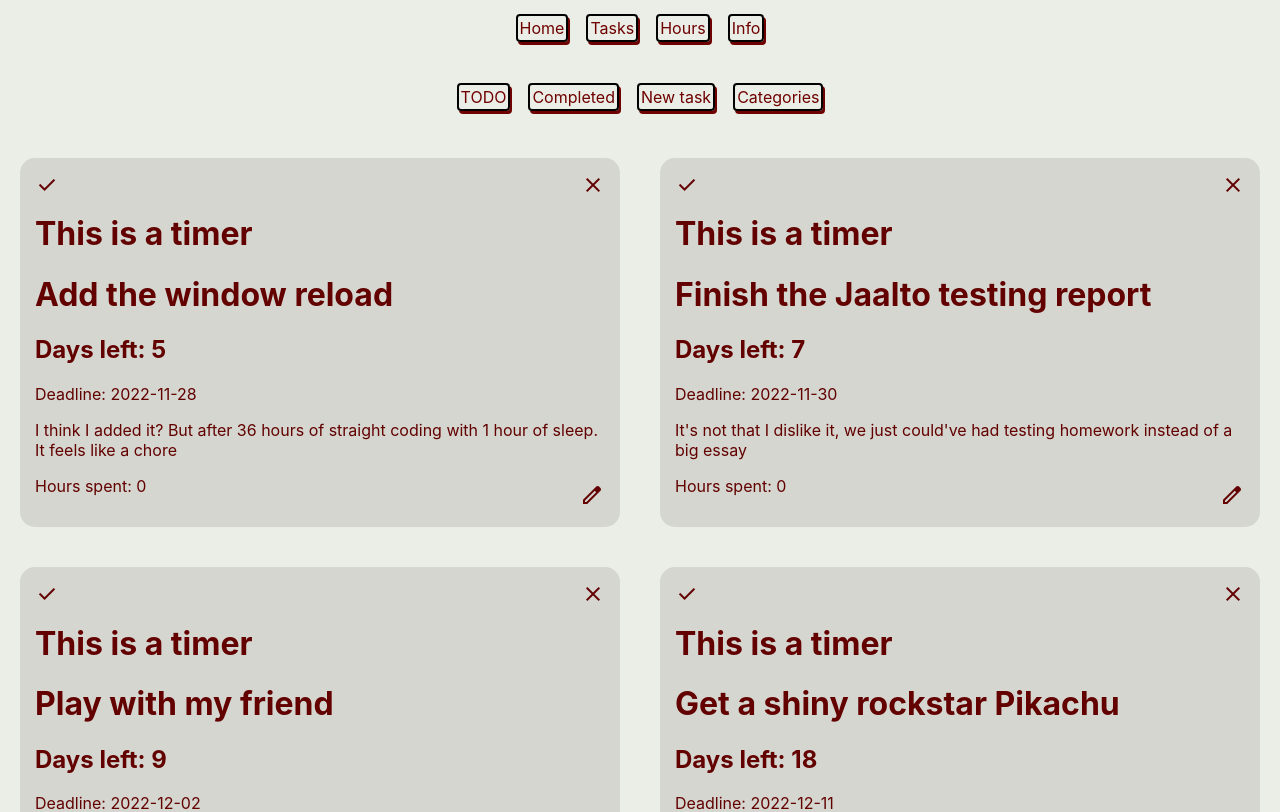
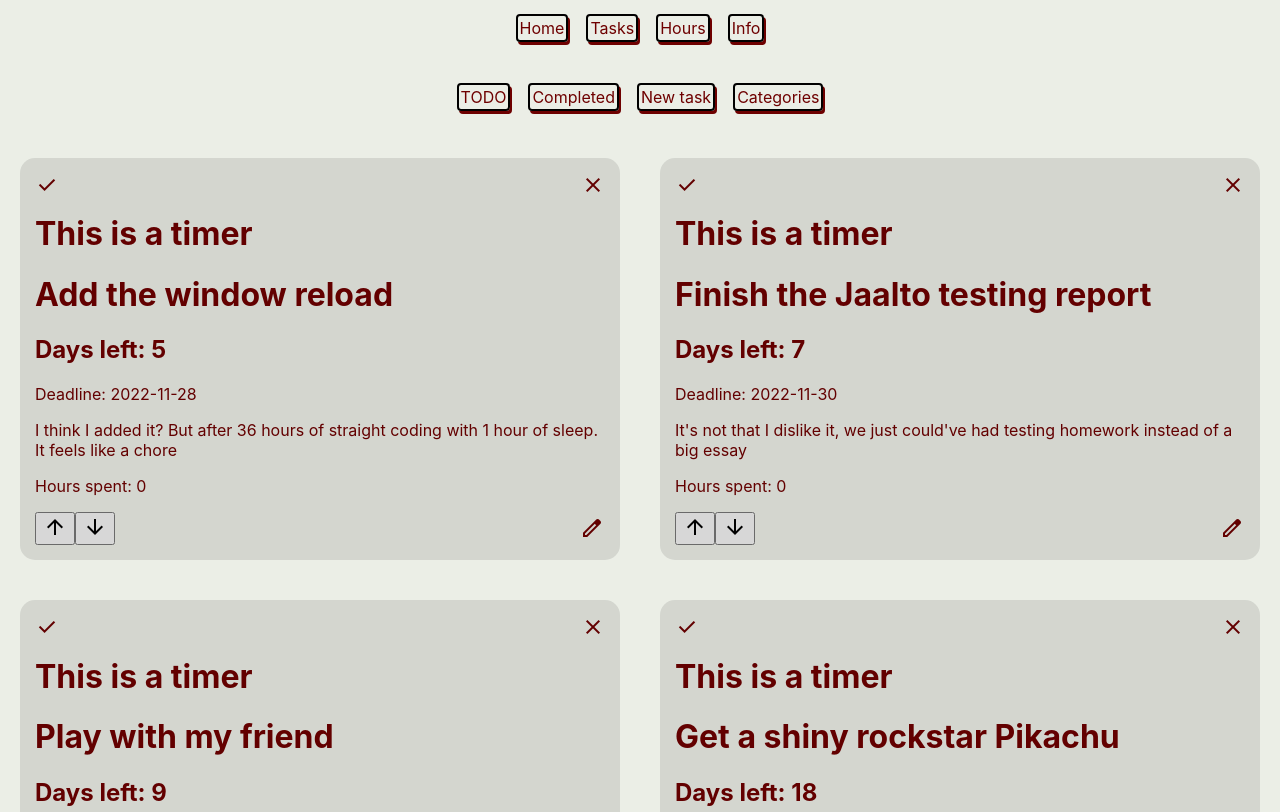
Before and after one commit to Avsword/TaskManager, a React (Create React App) app: page /tasks in a window 1280 px wide. Shown: the top 812 px of the page. Built offline with nearby package versions, Linux system fonts and the light colour scheme; data requests are answered from the project's data file.

Commit message:
Custom sorting complete, stage 6 implemented

```diff
--- a/src/TaskComponent.js
+++ b/src/TaskComponent.js
@@ -1,20 +1,20 @@
-import { Link, Route, Routes } from 'react-router-dom';
-import axios from 'axios';
-import React, { useState } from 'react';
-import Completed from './competedTasks';
-import NewTask from './newTask';
-import './category.css';
-import { flipCompleted, deleteTask } from './taskButtons';
-import EditPopup from './EditPopup';
-import Categories from './Categories';
-import Timer from './TimerComponent';
+import { Link, Route, Routes } from "react-router-dom";
+import axios from "axios";
+import React, { useState } from "react";
+import Completed from "./competedTasks";
+import NewTask from "./newTask";
+import "./category.css";
+import { flipCompleted, deleteTask } from "./taskButtons";
+import EditPopup from "./EditPopup";
+import Categories from "./Categories";
+import Timer from "./TimerComponent";
 
 const api = axios.create({
-  baseURL: 'http://localhost:3010/tasks',
+  baseURL: "http://localhost:3010/tasks",
 });
 
 function Task() {
-  const [currCat, setcurrCat] = useState('all');
+  const [currCat, setcurrCat] = useState("all");
   const handleCategoryChange = (category) => {
     /*  console.log("handler in taskComponent got a category: ", category); */
     setcurrCat(category);
@@ -27,20 +27,20 @@ function Task() {
   return (
     <>
       <nav>
-        <ul className='nav-list'>
-          <div className='nav-item-wrapper'>
-            <li className='nav-item'>
-              <Link to='todo'>TODO</Link>
+        <ul className="nav-list">
+          <div className="nav-item-wrapper">
+            <li className="nav-item">
+              <Link to="todo">TODO</Link>
             </li>
-            <li className='nav-item'>
-              <Link to='completed'>Completed</Link>
+            <li className="nav-item">
+              <Link to="completed">Completed</Link>
             </li>
-            <li className='nav-item'>
-              <Link to='newtask'>New task</Link>
+            <li className="nav-item">
+              <Link to="newtask">New task</Link>
             </li>
-            <li className='nav-item'>
+            <li className="nav-item">
               <button
-                className='catPopup'
+                className="catPopup"
                 onClick={() => {
                   flipPopup();
                 }}
@@ -57,11 +57,11 @@ function Task() {
         </ul>
       </nav>
       <Routes>
-        <Route path='*' element={<Todo currentCat={currCat} />} />
+        <Route path="*" element={<Todo currentCat={currCat} />} />
 
-        <Route path='/completed' element={<Completed currentCat={currCat} />} />
+        <Route path="/completed" element={<Completed currentCat={currCat} />} />
 
-        <Route path='/newtask' element={<NewTask />} />
+        <Route path="/newtask" element={<NewTask />} />
       </Routes>
     </>
   );
@@ -78,11 +78,12 @@ class Todo extends React.Component {
       currentCategory: props.currentCat,
     };
     this.popuphandler = this.popuphandler.bind(this);
+    this.customSorting = this.customSorting.bind(this);
   }
 
   getComponents = () => {
     let newDate = new Date();
-    api.call('/').then((response) => {
+    api.call("/").then((response) => {
       //List full of all the tasks
       let list = response.data;
       /* console.log(list); */
@@ -101,7 +102,7 @@ class Todo extends React.Component {
           ); */
           if (
             element.category === this.state.currentCategory ||
-            this.state.currentCategory === 'all'
+            this.state.currentCategory === "all"
           ) {
             todolist.push(element);
           }
@@ -130,6 +131,40 @@ class Todo extends React.Component {
     }
   }
 
+  // if upDownBool is true, make the item go one up in the array.
+  customSorting(upDownBool, mapindex) {
+    console.log(this.state.todos.length);
+    console.log("i", mapindex);
+
+    //Check for edge cases (can't move up if it's already the first item in the array)
+    if (
+      (mapindex === 0 && upDownBool === true) ||
+      (mapindex === this.state.todos.length - 1 && upDownBool === false)
+    ) {
+      console.log("Edge case detected!");
+    } else {
+      console.log("todos: ", this.state.todos);
+      //Initalize the new order here just so it's easier for me to understand what I'm coding.
+      let newOrder = this.state.todos;
+      //Destructuring assignment. Couldn't get a trenary operator to work for this
+      if (upDownBool) {
+        [newOrder[mapindex], newOrder[mapindex - 1]] = [
+          newOrder[mapindex - 1],
+          newOrder[mapindex],
+        ];
+      } else {
+        [newOrder[mapindex], newOrder[mapindex + 1]] = [
+          newOrder[mapindex + 1],
+          newOrder[mapindex],
+        ];
+      }
+
+      this.setState({
+        todos: newOrder,
+      });
+    }
+  }
+
   popuphandler() {
     this.setState({ popup: !this.state.popup });
   }
@@ -141,54 +176,70 @@ class Todo extends React.Component {
     //Tasks to "component" Inline styling to warn the user about past-due tasks
     let todosmap = this.state.todos.map((item, i) => (
       <div
-        key={i + 'wrapper'}
-        className='task'
+        key={i + "wrapper"}
+        className="task"
         style={{
-          border: item.timeleft < 0 ? '2px solid red' : 'none',
+          border: item.timeleft < 0 ? "2px solid red" : "none",
         }}
       >
         <button
-          className='completeTask'
+          className="completeTask"
           onClick={() => {
             flipCompleted(item.id, item.completed);
           }}
         >
-          <span className='material-symbols-outlined'>done</span>
+          <span className="material-symbols-outlined">done</span>
         </button>
         <button
-          className='deleteTask'
+          className="deleteTask"
           onClick={() => {
             deleteTask(item.id);
           }}
         >
-          <span className='material-symbols-outlined'>close</span>
+          <span className="material-symbols-outlined">close</span>
         </button>
         <br></br>
         <Timer></Timer>
-        <h1 key={i + 'h1'} className='taskHeader'>
+        <h1 key={i + "h1"} className="taskHeader">
           {item.title}
         </h1>
-        <h2 key={i + 'daysleft'}>Days left: {item.timeleft}</h2>
-        <p key={i + 'deadline'}>Deadline: {item.deadline}</p>
-        <p key={i + 'p'}>{item.description}</p>
-        <p key={i + 'hours'}>Hours spent: {item.hoursSpent}</p>
+        <h2 key={i + "daysleft"}>Days left: {item.timeleft}</h2>
+        <p key={i + "deadline"}>Deadline: {item.deadline}</p>
+        <p key={i + "p"}>{item.description}</p>
+        <p key={i + "hours"}>Hours spent: {item.hoursSpent}</p>
 
         <button
-          key={i + 'button'}
-          className='editTask'
+          key={i + "button"}
+          className="editTask"
           onClick={() => {
             this.setState({ popup: true, popupId: item.id });
             /* console.log("popup in component", this.state.popup); */
           }}
         >
-          <span className='material-symbols-outlined'>edit</span>
+          <span className="material-symbols-outlined">edit</span>
         </button>
+        <div className="updownArrows">
+          <button
+            onClick={() => {
+              this.customSorting(true, i);
+            }}
+          >
+            <span class="material-symbols-outlined">arrow_upward</span>
+          </button>
+          <button
+            onClick={() => {
+              this.customSorting(false, i);
+            }}
+          >
+            <span class="material-symbols-outlined">arrow_downward</span>
+          </button>
+        </div>
       </div>
     ));
 
     return (
       <>
-        <div className='allTasks'>{todosmap}</div>
+        <div className="allTasks">{todosmap}</div>
         <EditPopup
           popup={this.state.popup}
           id={this.state.popupId}
```
